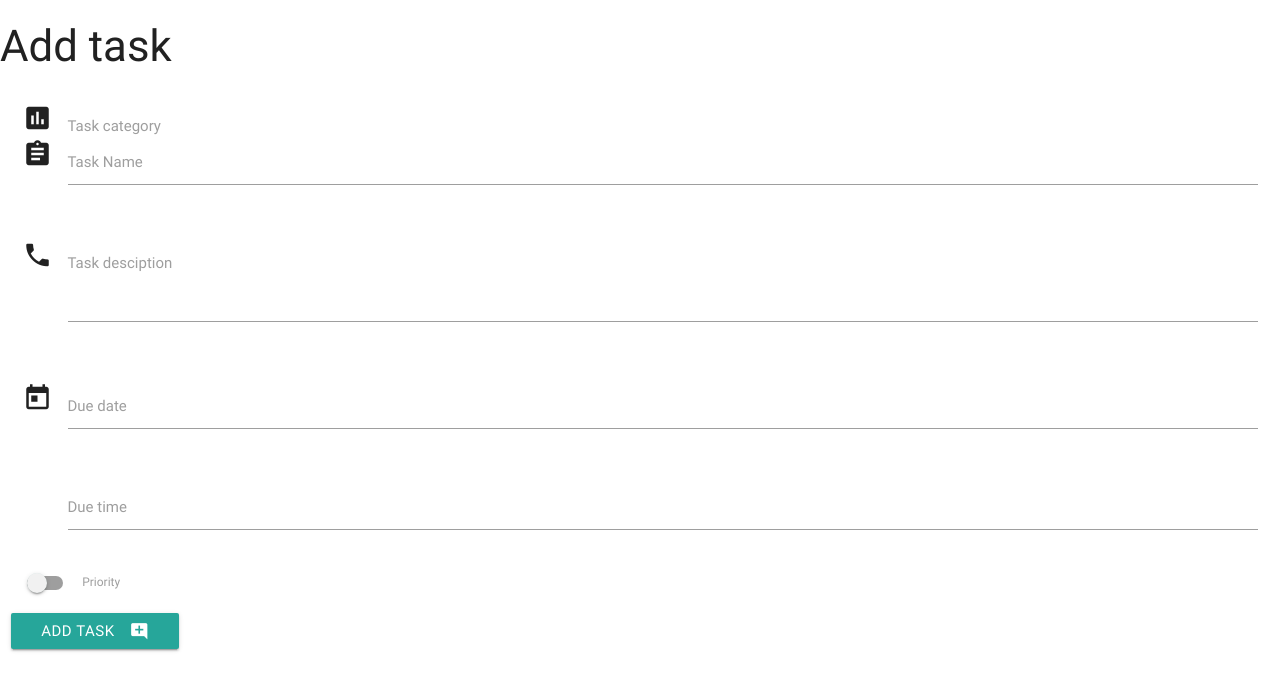
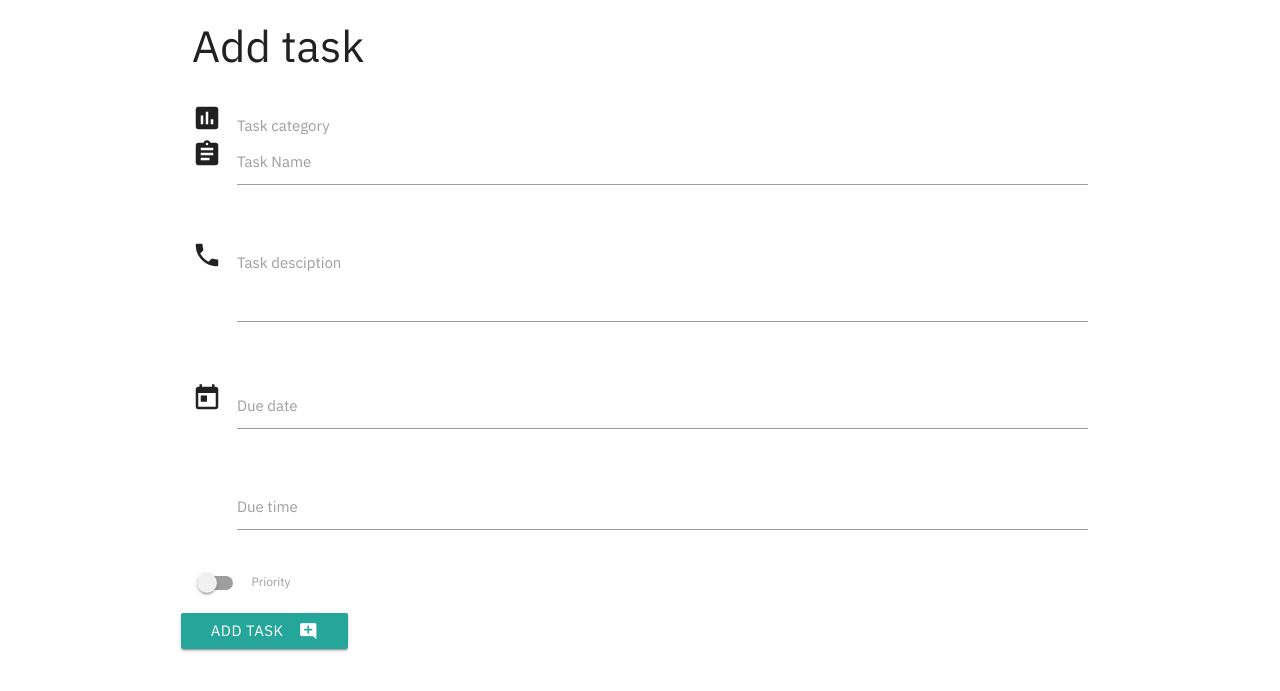
Before and after one commit to Code-Institute-Submissions/taskmanager, a Flask app: page /add_task in a window 1280 px wide. Shown: the top 691 px of the page. Run offline with Flask 2, Linux system fonts and the light colour scheme; data that the repository does not hold is empty; some libraries are stand-ins or nearby versions.

Commit message:
Added style, wrapped block in container

```diff
--- a/static/css/style.css
+++ b/static/css/style.css
@@ -1,4 +1,8 @@
- .btn_small {
+*{
+font-family: 'IBM Plex Sans', sans-serif;
+}
+
+.btn_small {
     height: 22px;
     width: 60px;
     line-height: 22px;
--- a/templates/base.html
+++ b/templates/base.html
@@ -1,26 +1,22 @@
 <!DOCTYPE html>
 <html lang="en">
 <html>
+
 <head>
+	<link href="https://fonts.googleapis.com/icon?family=Material+Icons" rel="stylesheet" />
 	<link
-        href="https://fonts.googleapis.com/icon?family=Material+Icons"
-        rel="stylesheet"
-      />
-      <link
-        rel="stylesheet"
-        href="https://cdnjs.cloudflare.com/ajax/libs/materialize/0.100.2/css/materialize.min.css"
-      />
+		href="https://fonts.googleapis.com/css2?family=IBM+Plex+Sans:ital,wght@0,100;0,200;0,300;0,400;1,100;1,200;1,300;1,400&display=swap"
+		rel="stylesheet">
+	<link rel="stylesheet" href="https://cdnjs.cloudflare.com/ajax/libs/materialize/0.100.2/css/materialize.min.css" />
 	<link rel="stylesheet" href="{{url_for('static', filename='css/style.css')}}" type="text/css" />
 </head>
 
 <body>
+	<div class="container">
 		{% block content %} {% endblock %}
-
-      <script
-        src="https://code.jquery.com/jquery-3.5.1.min.js"
-        integrity="sha256-9/aliU8dGd2tb6OSsuzixeV4y/faTqgFtohetphbbj0="
-        crossorigin="anonymous"
-      ></script>
+	</div>
+	<script src="https://code.jquery.com/jquery-3.5.1.min.js"
+		integrity="sha256-9/aliU8dGd2tb6OSsuzixeV4y/faTqgFtohetphbbj0=" crossorigin="anonymous"></script>
 	<script src="https://cdnjs.cloudflare.com/ajax/libs/materialize/0.100.2/js/materialize.min.js"></script>
 	<script type="text/javascript">
 		$(document).ready(function () {
@@ -55,5 +51,7 @@
           });
 	</script>
 </body>
+
 </html>
+
 </html>
```
Also changed, not shown: app.py (+6 -2 lines). Lines whose indentation alone changed are shown as unchanged.
